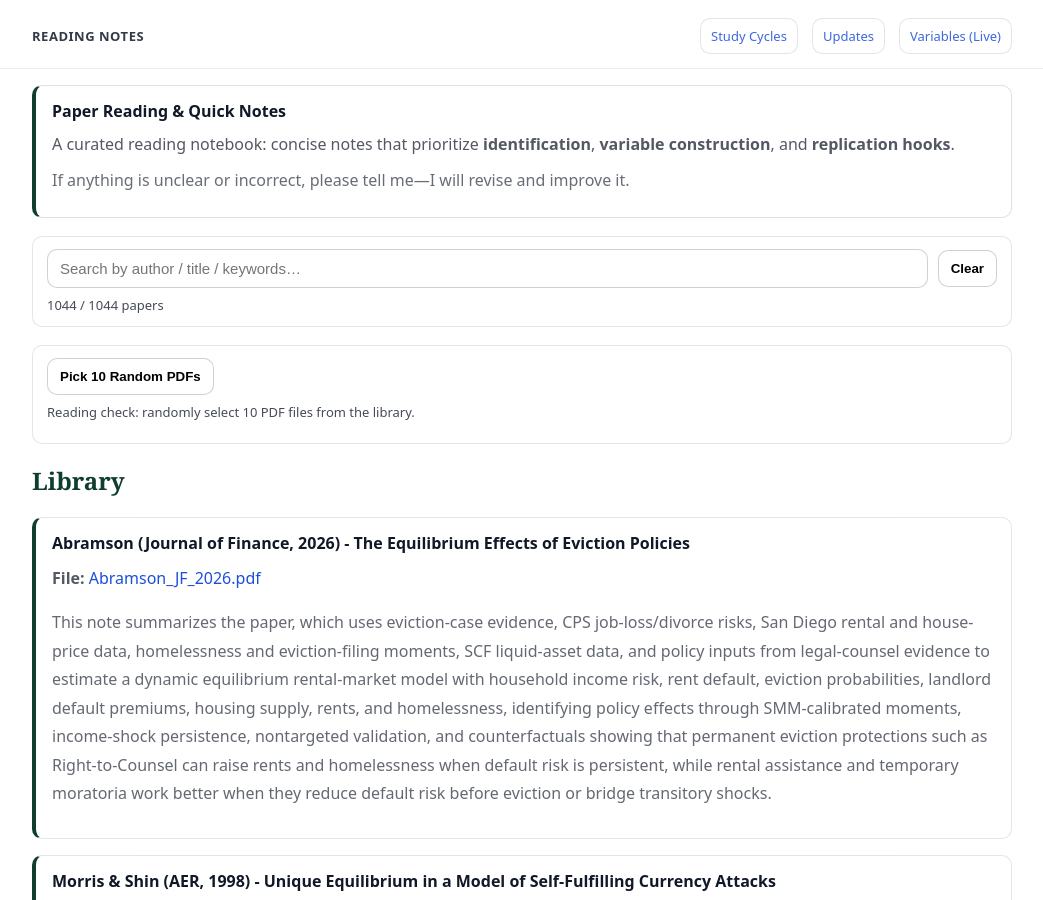
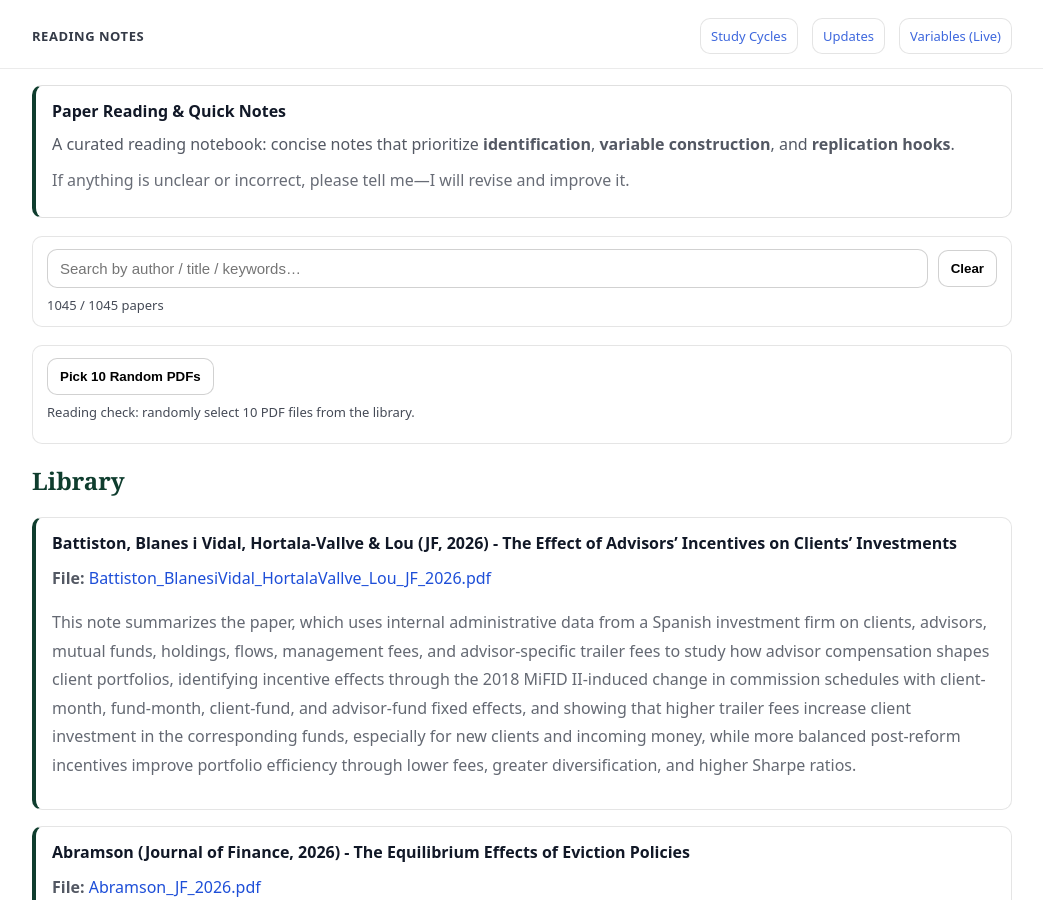
Before and after one commit to yaxinzn/study-archive, a Jekyll site: the page built from reading/index.md, in a window 1280 px wide and 900 px high. Shown: the whole window, without its empty margins (118-1161 px from the left). Built offline with Jekyll 4.4.1, drawn with Linux system fonts in a browser that asks for light colours.

Commit message:
Reading: add/update Battiston_BlanesiVidal_HortalaVallve_Lou_JF_2026.pdf

```diff
--- a/_data/reading.yml
+++ b/_data/reading.yml
@@ -1,3 +1,7 @@
+- title: "Battiston, Blanes i Vidal, Hortala-Vallve & Lou (JF, 2026) - The Effect of Advisors’ Incentives on Clients’ Investments"
+  file: "Battiston_BlanesiVidal_HortalaVallve_Lou_JF_2026.pdf"
+  desc: "This note summarizes the paper, which uses internal administrative data from a Spanish investment firm on clients, advisors, mutual funds, holdings, flows, management fees, and advisor-specific trailer fees to study how advisor compensation shapes client portfolios, identifying incentive effects through the 2018 MiFID II-induced change in commission schedules with client-month, fund-month, client-fund, and advisor-fund fixed effects, and showing that higher trailer fees increase client investment in the corresponding funds, especially for new clients and incoming money, while more balanced post-reform incentives improve portfolio efficiency through lower fees, greater diversification, and higher Sharpe ratios."
+
 - title: "Abramson (Journal of Finance, 2026) - The Equilibrium Effects of Eviction Policies"
   file: "Abramson_JF_2026.pdf"
   desc: "This note summarizes the paper, which uses eviction-case evidence, CPS job-loss/divorce risks, San Diego rental and house-price data, homelessness and eviction-filing moments, SCF liquid-asset data, and policy inputs from legal-counsel evidence to estimate a dynamic equilibrium rental-market model with household income risk, rent default, eviction probabilities, landlord default premiums, housing supply, rents, and homelessness, identifying policy effects through SMM-calibrated moments, income-shock persistence, nontargeted validation, and counterfactuals showing that permanent eviction protections such as Right-to-Counsel can raise rents and homelessness when default risk is persistent, while rental assistance and temporary moratoria work better when they reduce default risk before eviction or bridge transitory shocks."
```
Also changed, not shown: 1 other file.
